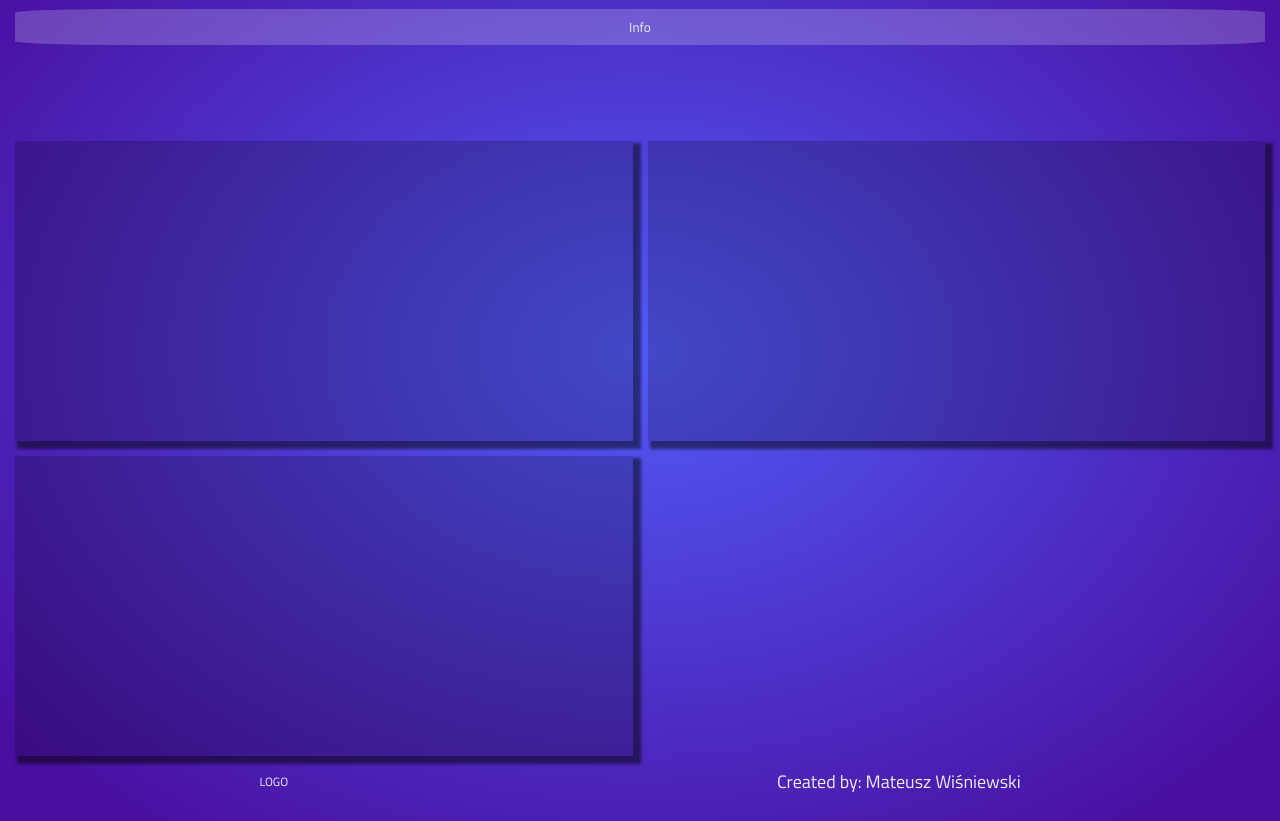
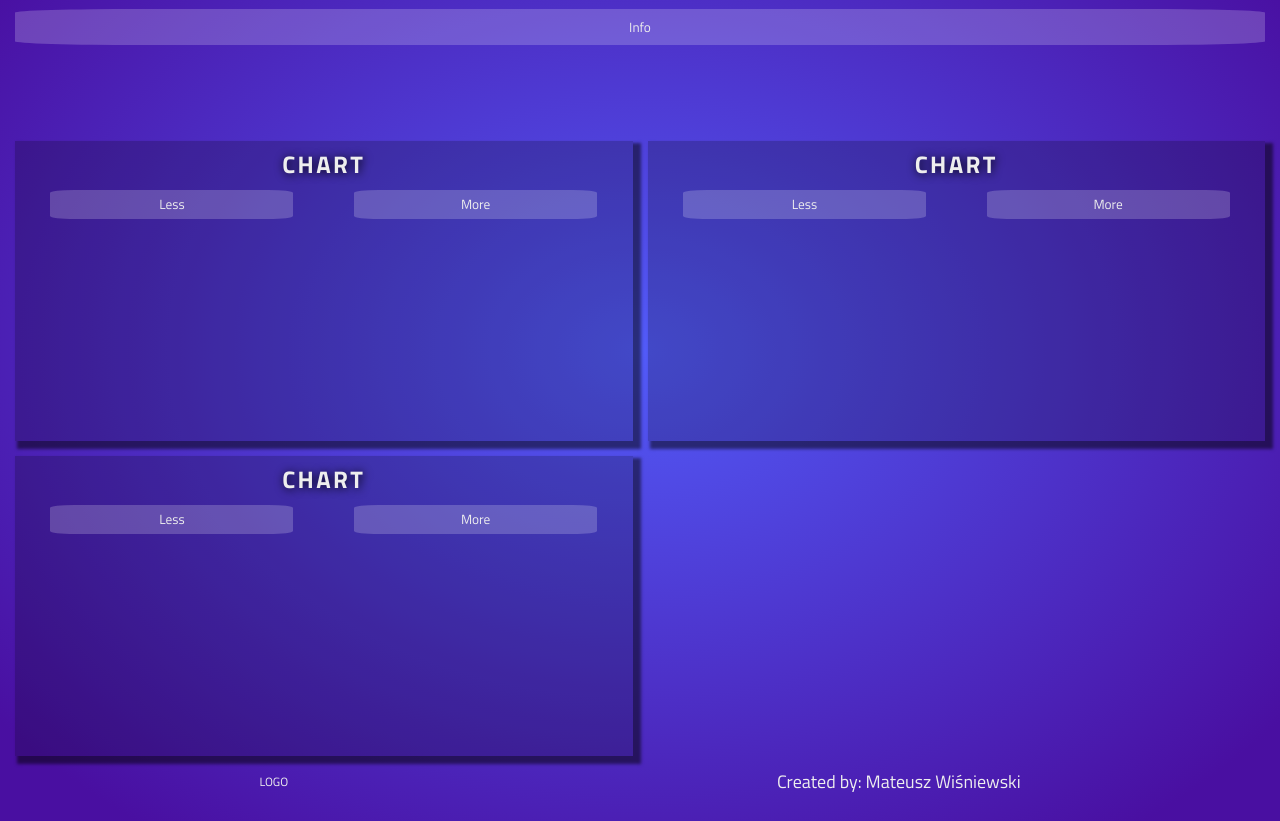
Before and after one commit to mwisniewski1991/weatherAnalysis, a website built with Parcel: page src/index.html in a window 1280 px wide. Shown: the part 121-942 px from the top of the page. Built offline with nearby package versions, Linux system fonts and the light colour scheme.

Commit message:
Create block element for chart
Added html and css code for block element for charts.

```diff
--- a/src/index.html
+++ b/src/index.html
@@ -1,5 +1,6 @@
 <!DOCTYPE html>
 <html lang="en">
+
 <head>
     <meta charset="UTF-8">
     <meta name="viewport" content="width=device-width, initial-scale=1.0">
@@ -8,15 +9,12 @@
     <link href="https://fonts.googleapis.com/css?family=Titillium+Web:300,400,700&display=swap" rel="stylesheet">
     <title>Weather Analysis</title>
 </head>
+
 <body>
 
     <header class="header">
-        <h1 class="header__title">Weather Analysis</h1>
+        <h1 class="header__title heading heading--one">Weather Analysis</h1>
     </header>
-
-    <div class="info">
-
-    </div>
 
     <div class="info">
         <button class="button info__button">
@@ -24,7 +22,9 @@
         </button>
         <div class="info__textBox">
             <p class="info__paragraph">
-                Lorem ipsum dolor sit amet consectetur adipisicing elit. Nemo rerum doloribus natus tempore ipsa ullam, fugiat iusto commodi in minus illum numquam enim tempora nobis possimus. Unde autem reprehenderit quidem placeat magni aliquam, eveniet vitae saepe veritatis, blanditiis non odioż?
+                Lorem ipsum dolor sit amet consectetur adipisicing elit. Nemo rerum doloribus natus tempore ipsa ullam,
+                fugiat iusto commodi in minus illum numquam enim tempora nobis possimus. Unde autem reprehenderit quidem
+                placeat magni aliquam, eveniet vitae saepe veritatis, blanditiis non odioż?
             </p>
         </div>
     </div>
@@ -32,20 +32,62 @@
     <main class="layout layout--up">
 
         <section class="layout__section block">
-            <div class="block__title"></div>
-            <div class="block__controller"></div>
+            <div class="block__title">
+                <h2 class="block__heading heading heading--two">
+                    CHART
+                </h2>
+            </div>
+            <div class="block__controller">
+                <button class="block__button button">
+                    Less
+                </button>
+                <button class="block__button button">
+                    More
+                </button>
+            </div>
+            <div class="block__chart"></div>
+        </section>
+
+        <section class="layout__section block">
+            <div class="block__title">
+                <h2 class="block__heading heading heading--two">
+                    CHART
+                </h2>
+            </div>
+            <div class="block__controller">
+                <button class="block__button button">
+                    Less
+                </button>
+                <button class="block__button button">
+                    More
+                </button>
+            </div>
             <div class="block__chart"></div>
         </section>
 
 
-        <section class="layout__section"></section>
-        <section class="layout__section"></section>
+        <section class="layout__section block">
+            <div class="block__title">
+                <h2 class="block__heading heading heading--two">
+                    CHART
+                </h2>
+            </div>
+            <div class="block__controller">
+                <button class="block__button button">
+                    Less
+                </button>
+                <button class="block__button button">
+                    More
+                </button>
+            </div>
+            <div class="block__chart"></div>
+        </section>
 
 
     </main>
     <footer class="footer">
         <span class="footer__author">
-            Created by: Mateusz  Wiśniewski
+            Created by: Mateusz Wiśniewski
         </span>
         <div class="footer__logo">
             LOGO
@@ -54,4 +96,5 @@
 
     <script src="./js/index.js"></script>
 </body>
+
 </html>
--- a/src/styles/_components.scss
+++ b/src/styles/_components.scss
@@ -4,9 +4,6 @@
     &__title{
         display: block;
         text-align: center;
-        font-size: 5rem;
-        letter-spacing: 1rem;
-        text-shadow: 1px 1px 10px $colorBlack;
     }
 
 }
@@ -43,6 +40,7 @@
 
     &__button{
         width: 100%;
+        height: 3rem;
         margin-bottom: 10px;
     }
 
@@ -64,22 +62,33 @@
 }
 
 .block{
+    padding: 5px;
+
     &__title{
-
+        height: 15%;
+        width: 100%;
+        text-align: center;
     }
 
     &__controller{
+        height: 10%;
 
+        display: flex;
+        justify-content: space-around;
+    }
+
+    &__button{
+        width: 40%;
     }
 
     &__chart{
-
+        height: 75%;
     }
 }
 
 .button{
     // width: 8rem;
-    height: 3rem;
+    // height: 3rem;
 
     background-color: rgba($colorWhite,.2);
     border-radius: 10%;
@@ -89,3 +98,17 @@
     }
 
 }
+
+.heading{
+    text-shadow: 1px 1px 10px $colorBlack;
+
+    &--one{
+        letter-spacing: 1rem;
+        font-size: 5rem;
+    }
+
+    &--two{
+        letter-spacing: .2rem;
+        font-size: 2rem;
+    }
+}
```
